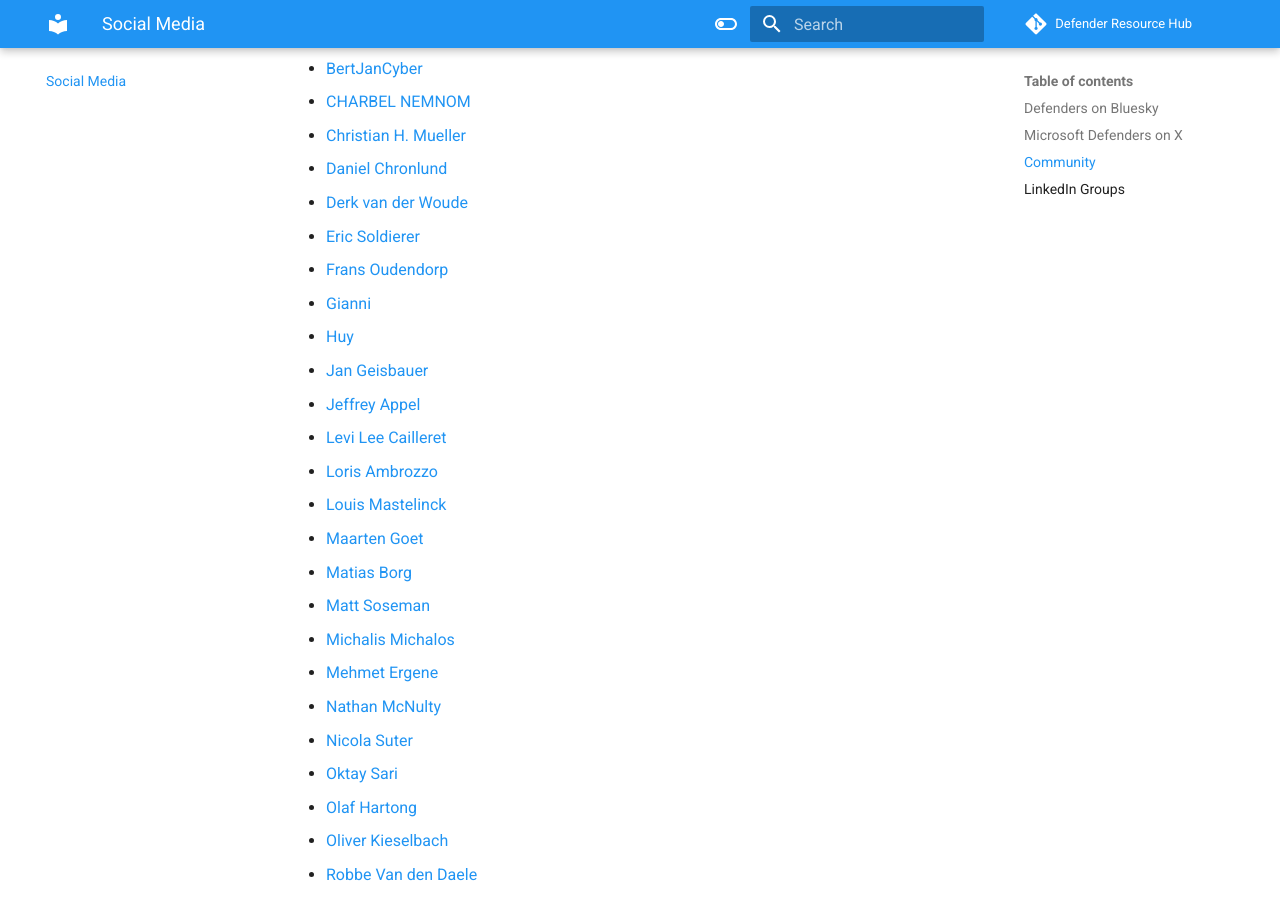
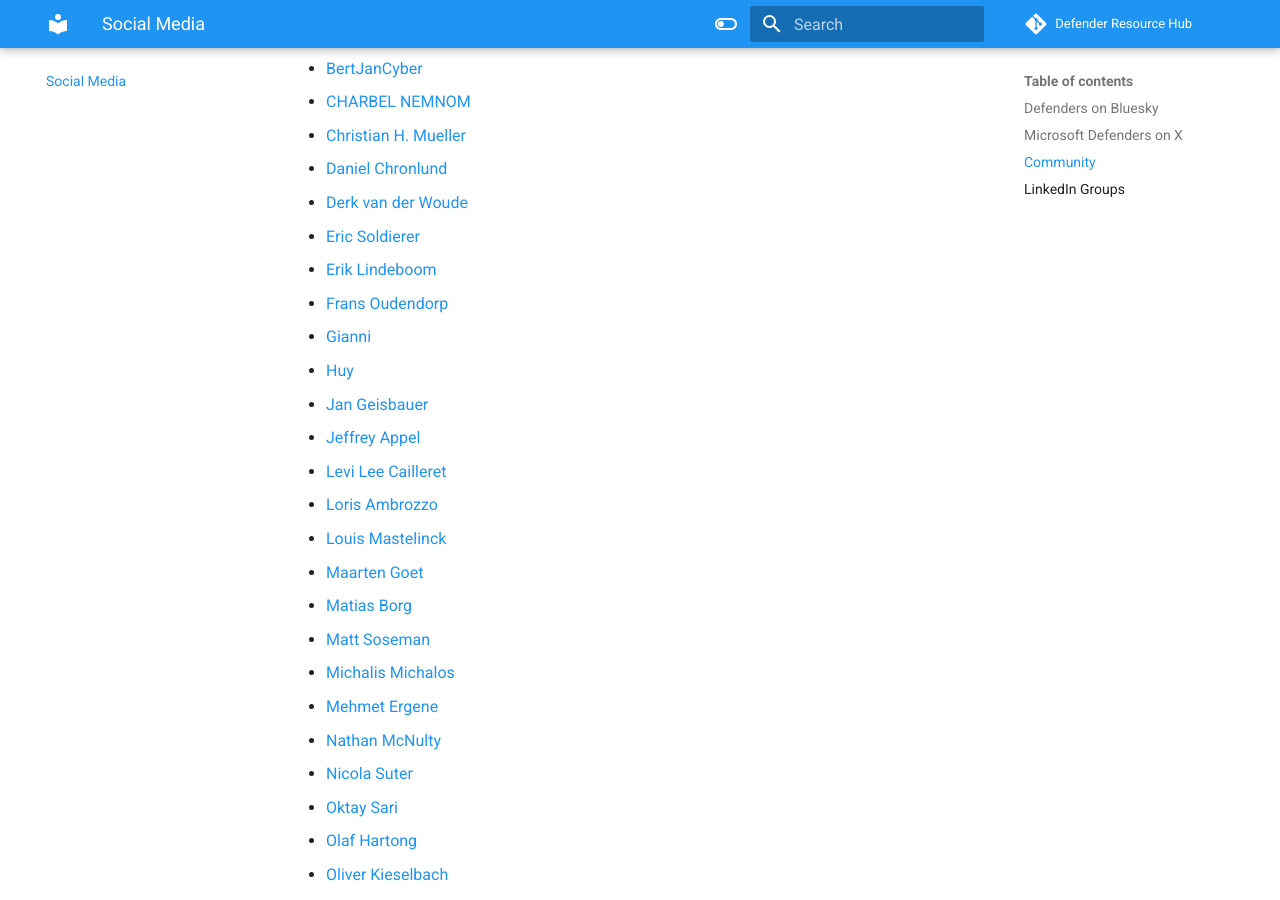
Before and after one commit to alexverboon/DefenderResourceHub, an MkDocs documentation site: the page built from docs/social.md, in a window 1280 px wide and 900 px high, scrolled down 2371 px. Built offline with MkDocs 1.6.1 and Material for MkDocs 9.7.7, drawn with Linux system fonts in a browser that asks for light colours; comment, search, counter and statistics services are not loaded.

Commit message:
Update June 2026

```diff
--- a/docs/social.md
+++ b/docs/social.md
@@ -74,6 +74,7 @@
 - [Daniel Chronlund](https://twitter.com/DanielChronlund)
 - [Derk van der Woude](https://twitter.com/DerkVanDerWoude)
 - [Eric Soldierer](https://twitter.com/EricSoldierer)
+- [Erik Lindeboom](https://nl.linkedin.com/in/erik-lindeboom-60980b43)
 - [Frans Oudendorp](https://twitter.com/oudendorp)
 - [Gianni](https://twitter.com/castello_johnny)
 - [Huy](https://twitter.com/DebugPrivilege)
```
